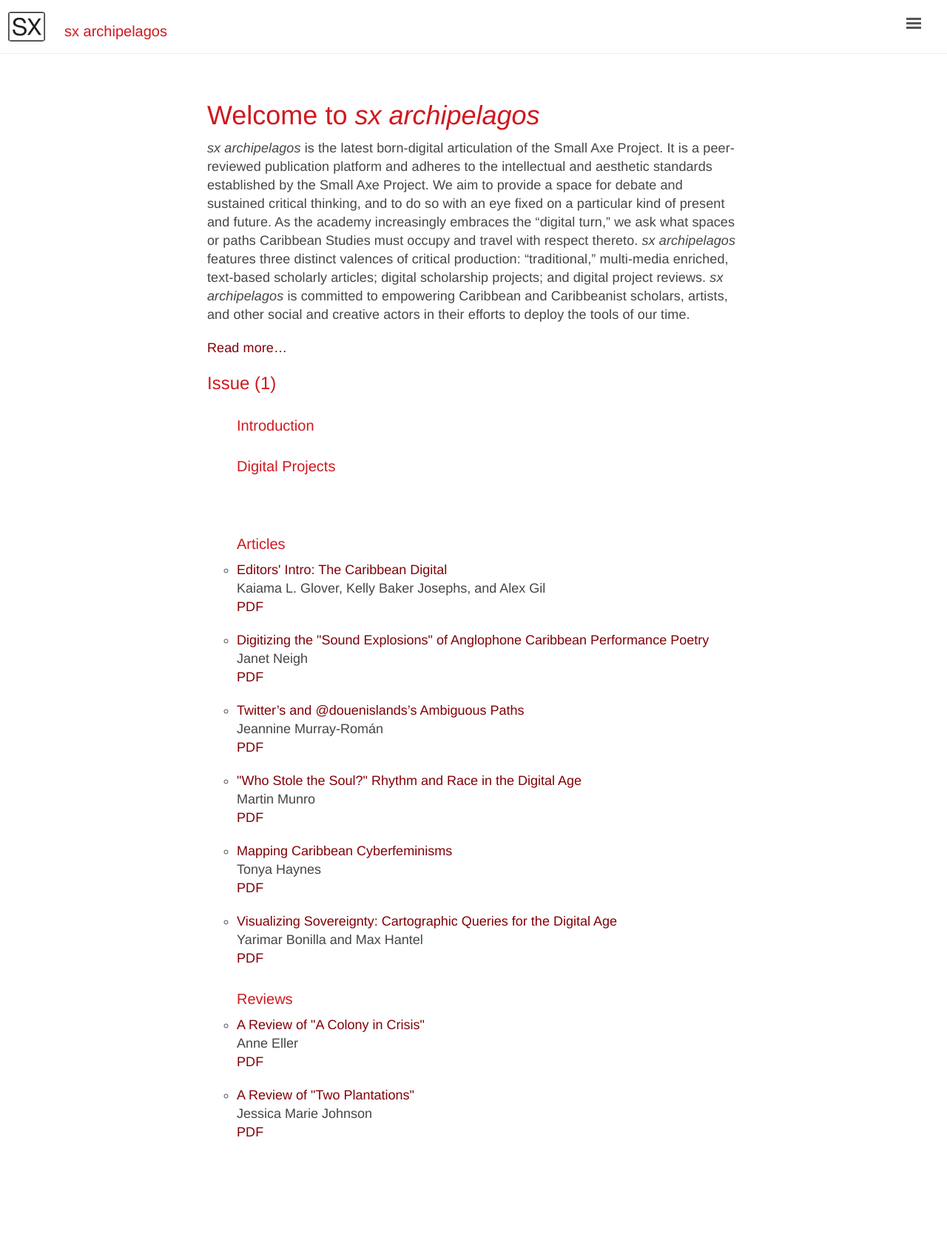
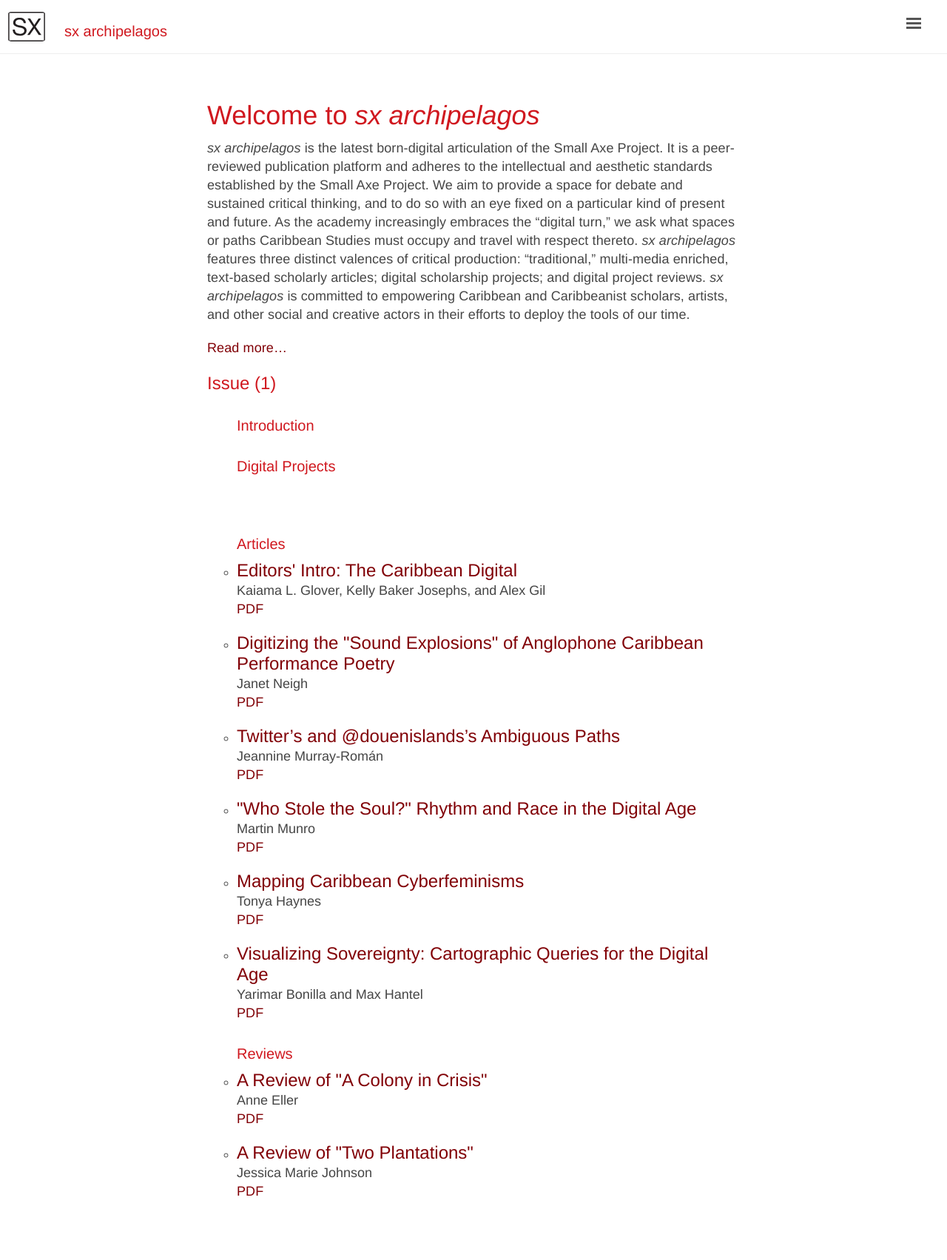
Before and after one commit to archipelagosjournal/archipelagos, a Jekyll site: the page built from index.html, in a window 1280 px wide. Shown: the whole page at 74% size. Built offline with Jekyll 4.4.1, drawn with Linux system fonts in a browser that asks for light colours; before the commit the page ends 1623 px from its top, so only the background shows below that.

Commit message:
made font thinner

```diff
--- a/_includes/toc.html
+++ b/_includes/toc.html
@@ -3,7 +3,7 @@
 <div class="toc">
 
 <!-- Introductory material -->
-<ul class="toc-introduction">
+<ul>
 
 {% assign documents = (include.issue | sort: 'order') %}
 
@@ -12,9 +12,9 @@
 {% for document in documents %}
   {% if document.section == "introduction" %}
 
-    <li class="toc-page-title">
+    <li>
       <a href="{{ document.url | prepend:site.baseurl }}">
-        {{ document.title["long"] }}
+        <span class="toc-title">{{ document.title["long"] }}</span>
       </a><br>
     <span class="byline">
         {{ document.credit }}
@@ -27,7 +27,7 @@
 </ul>
 
 
-<ul class="toc-project">
+<ul>
 <h3>Digital Projects</h3>
 
 
@@ -35,9 +35,9 @@
 {% for document in documents %}
   {% if document.section == "project" %}
 
-    <li class="toc-project-title">
+    <li>
       <a href="{{ document.url | prepend:site.baseurl }}">
-        {{ document.title["long"] }}
+        <span class="toc-title">{{ document.title["long"] }}</span>
       </a><br>
     <span class="byline">
         {{ document.credit }}
@@ -53,15 +53,15 @@
 </div>
 
 
-<ul class="toc-article">
+<ul>
 <h3>Articles</h3>
 {% for document in documents %}
   {% if document.section == "articles" %}
 
 
-    <li class="toc-article-title">
+    <li>
       <a href="{{ document.url | prepend:site.baseurl }}">
-        {{ document.title["long"] }}
+        <span class="toc-title">{{ document.title["long"] }}</span>
       </a><br>
     <span class="byline">
     {% include author-loop.html %}
@@ -76,14 +76,14 @@
   {% endif %}
 {% endfor %}
 </ul>
-<ul class="toc-article">
+<ul>
 <h3>Reviews</h3>
 {% for document in documents %}
   {% if document.section == "reviews" %}
 
-    <li class="toc-article-title">
+    <li>
       <a href="{{ document.url | prepend:site.baseurl }}">
-        {{ document.title["long"] }}
+        <span class="toc-title">{{ document.title["long"] }}</span>
       </a><br>
     <span class="byline">
   {% include author-loop.html %}
--- a/public/css/main.css
+++ b/public/css/main.css
@@ -47,6 +47,7 @@
   font-family: "Helvetica Neue", Helvetica, Arial, sans-serif;
   font-size: 16px;
   line-height: 1.5;
+  font-weight: 300;
 }
 
 @media (min-width: 38em) {
@@ -136,10 +137,8 @@
 p {
     margin-bottom: 1em;
     letter-spacing: .005rem;
+
 }
-
-
-
 
 
 h1, h2, h3, h4, h5, h6 {
@@ -189,6 +188,11 @@
   color: #303030;
 }
 
+/* Table of contents */
+
+.toc-title {
+	font-size: 1.2rem;
+}
 
 /* Lists */
 ul {
@@ -349,12 +353,6 @@
 	color: #D0181F;
 }
 
-.masthead-title small {
-  font-size: 1rem;
-  font-weight: 400;
-  color: #c0c0c0;
-  letter-spacing: 0;
-}
 
 h3.masthead-title {
 	font-size: 1rem;
```
